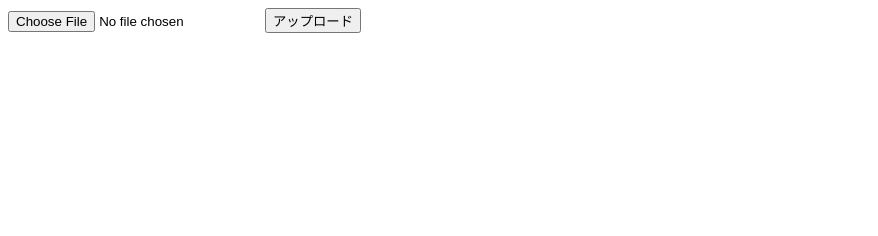
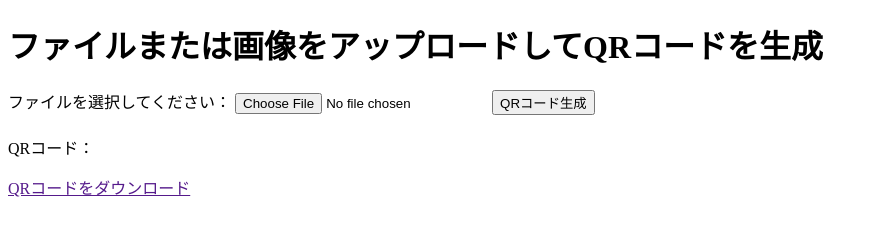
Before and after one commit to fuugafuu/QR, a plain HTML site: page index.html in a window 1280 px wide. Shown: the whole page, without its empty margins (0-878 px from the left). Drawn offline with Linux system fonts and the light colour scheme.

Commit message:
Update index.html

```diff
--- a/index.html
+++ b/index.html
@@ -1,4 +1,25 @@
-<form id="uploadForm" enctype="multipart/form-data">
-  <input type="file" id="fileInput" name="file">
-  <button type="submit">アップロード</button>
-</form>
+<!DOCTYPE html>
+<html lang="ja">
+<head>
+  <meta charset="UTF-8">
+  <meta name="viewport" content="width=device-width, initial-scale=1.0">
+  <title>QRコードファイルアップロード</title>
+</head>
+<body>
+  <h1>ファイルまたは画像をアップロードしてQRコードを生成</h1>
+
+  <form id="uploadForm" enctype="multipart/form-data">
+    <label for="fileInput">ファイルを選択してください：</label>
+    <input type="file" id="fileInput" name="file">
+    <button type="submit">QRコード生成</button>
+  </form>
+
+  <div id="qrCodeContainer" style="margin-top: 20px;">
+    <p>QRコード：</p>
+    <img id="qrCode" style="display: none;" src="" alt="QRコード">
+    <a id="downloadLink" href="" download>QRコードをダウンロード</a>
+  </div>
+
+  <script src="script.js"></script>
+</body>
+</html>
```
